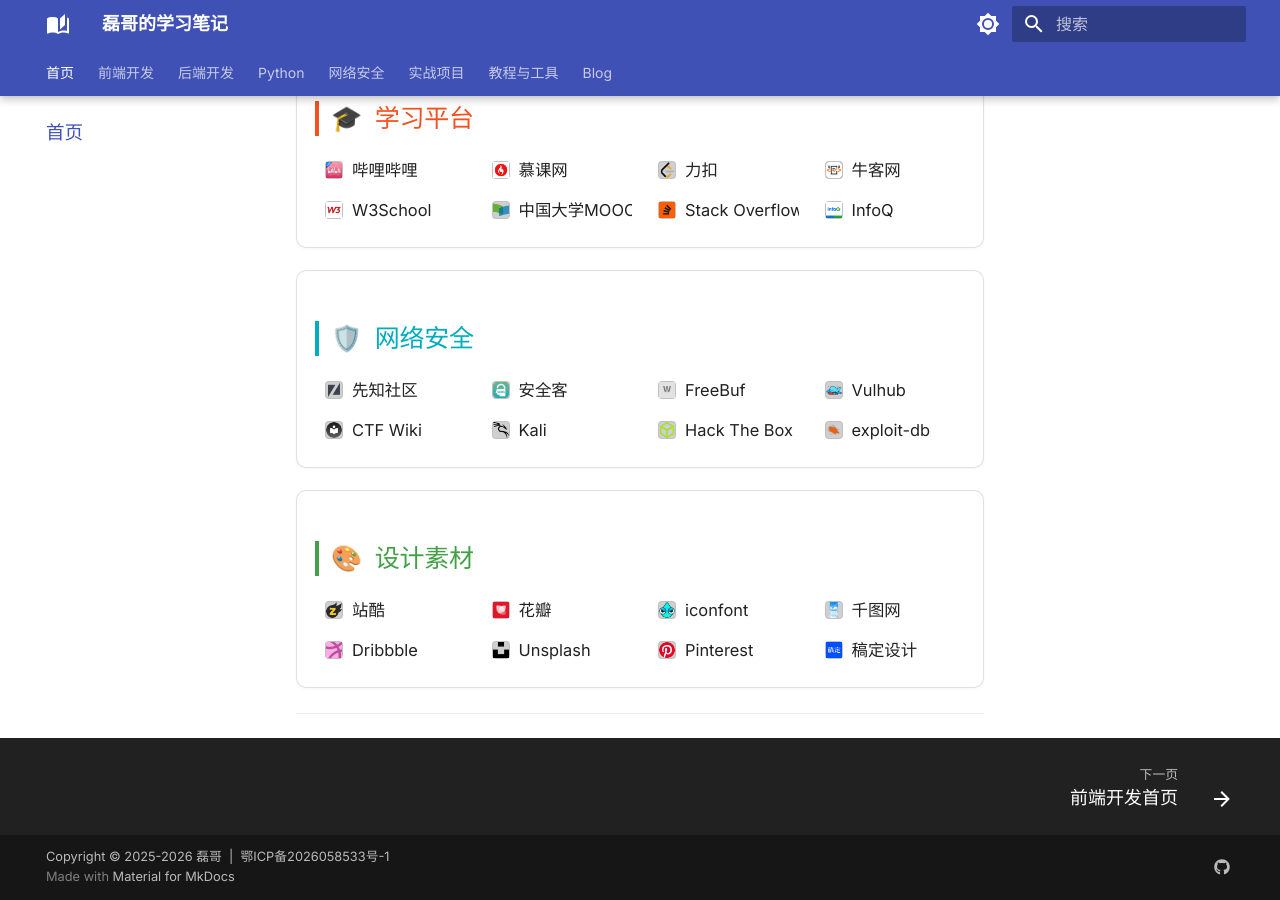
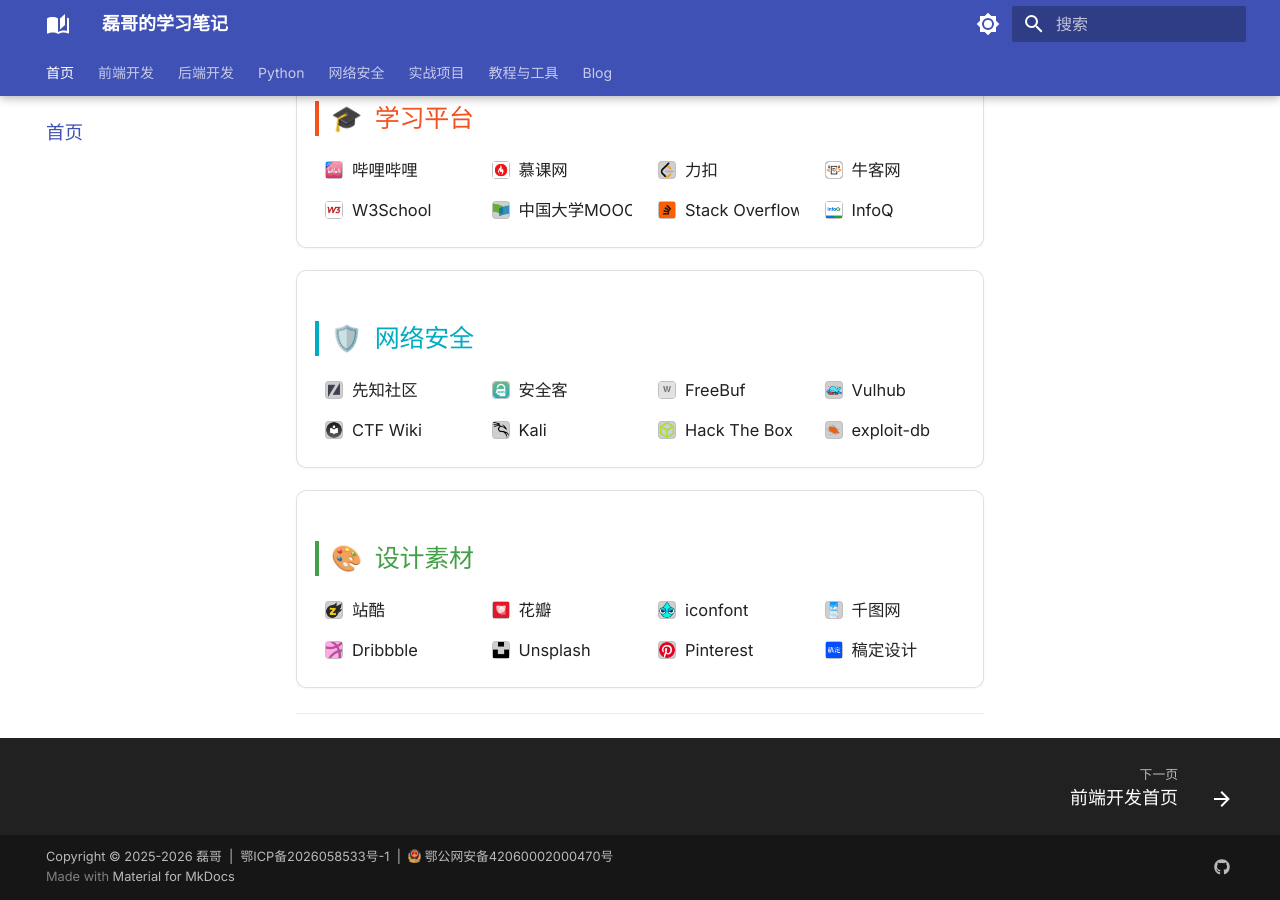
Before and after one commit to Evan810/mkdoc, an MkDocs documentation site: the page built from docs/index.md, in a window 1280 px wide and 900 px high, scrolled down 976 px. Built offline with MkDocs 1.6.1 and Material for MkDocs 9.7.7, drawn with Linux system fonts in a browser that asks for light colours.

Commit message:
feat: 页脚添加公安备案号
在版权信息中追加鄂公网安备42060002000470号并链接公安部备案查询页，同时本地托管官方备案徽标图标。

```diff
--- a/mkdocs.yml
+++ b/mkdocs.yml
@@ -10,7 +10,7 @@
 # repo_name: GitHub
 # edit_uri: edit/main/docs/
 
-copyright: Copyright &copy; 2025-2026 磊哥 &nbsp;|&nbsp; <a href="https://beian.miit.gov.cn/" target="_blank">鄂ICP备2026058533号-1</a>
+copyright: Copyright &copy; 2025-2026 磊哥 &nbsp;|&nbsp; <a href="https://beian.miit.gov.cn/" target="_blank" rel="noopener">鄂ICP备2026058533号-1</a> &nbsp;|&nbsp; <a href="https://beian.mps.gov.cn/#/query/webSearch?code=42060002000470" target="_blank" rel="noopener"><img src="assets/icons/gongan-beian.png" alt="公安备案" style="height:14px;vertical-align:-2px"> 鄂公网安备42060002000470号</a>
 
 # ============================================================
 # 主题配置
```
Also changed, not shown: docs/assets/icons/gongan-beian.png (added).
